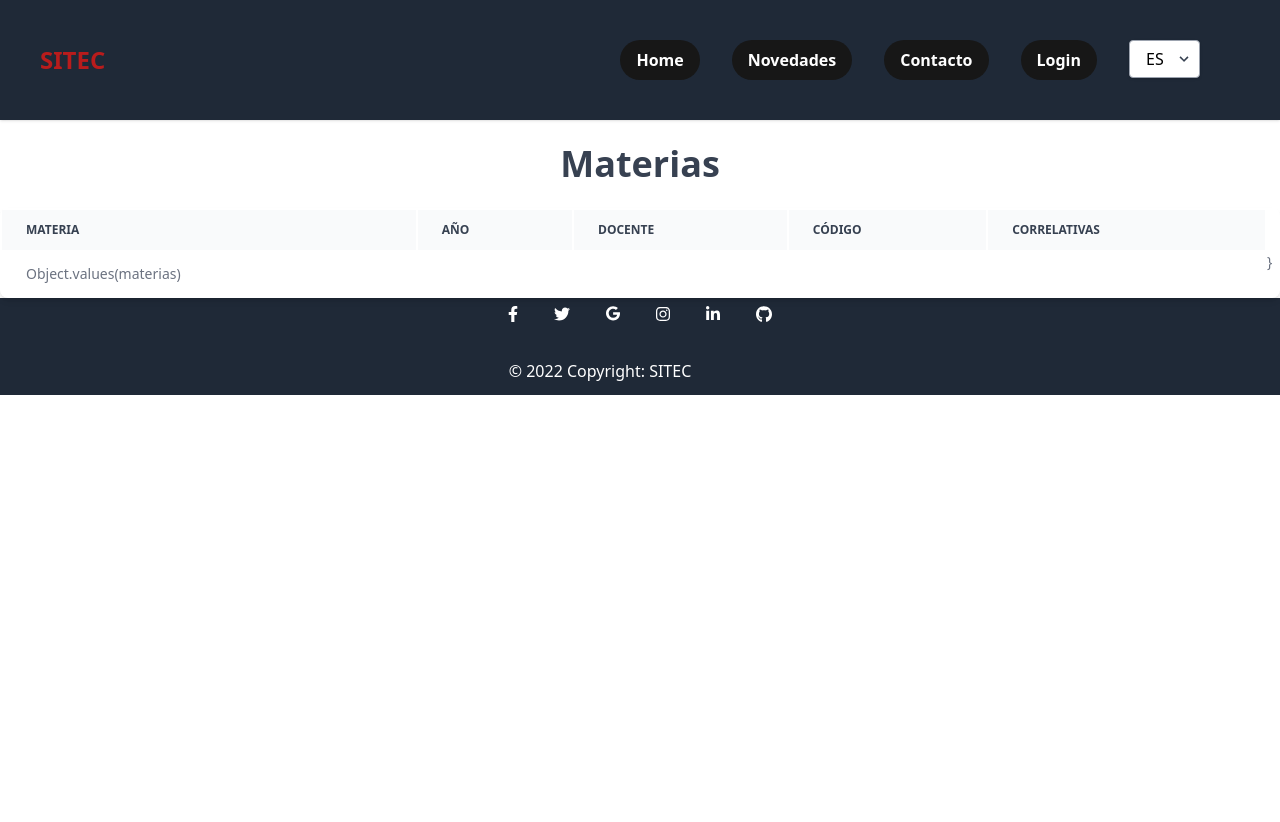
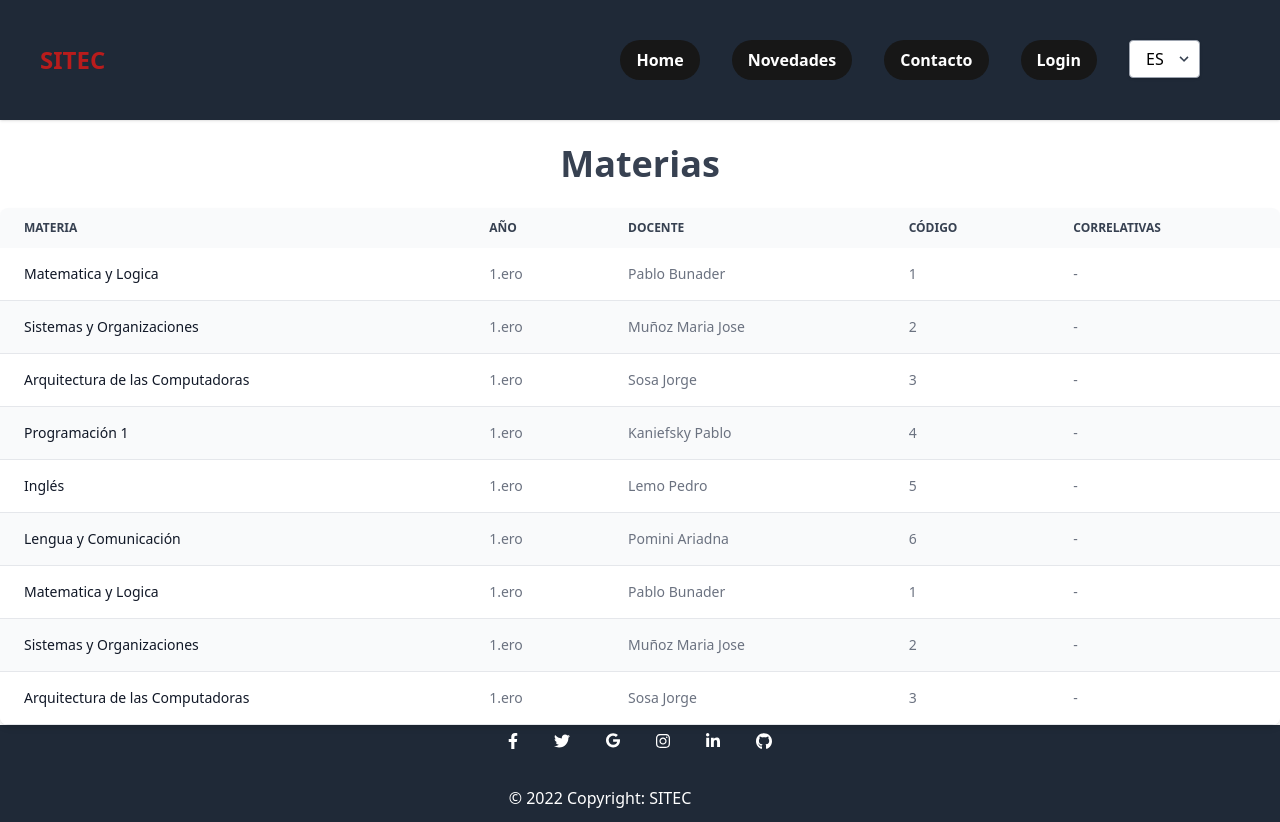
Before and after one commit to Agustindardanelli-stack/EFI-programacion, a React (Create React App) app: page /Materias in a window 1280 px wide. Before the commit the page ends 800 px from the top, so only its background shows below. Built offline with nearby package versions, Linux system fonts and the light colour scheme.

Commit message:
ultimos cambios

```diff
--- a/src/components/Materias.js
+++ b/src/components/Materias.js
@@ -1,149 +1,14 @@
 import { list } from 'postcss'
 import React from 'react'
 
-const MateriasItec = () => {
-    let materias = [
-        {
-        Nombre: "Matemática y Logica",
-        Anio: "1.ero",
-        Docente: "Bunader Pablo",
-        Codigo: 1,
-        Correlatividades: "-",
-        },
-        {
-        Nombre: "Sistemas y Organizaciones",
-        Anio: "1.ero",
-        Docente: "Muños María José",
-        Codigo: 2,
-        Correlatividades: "-",
-        },
-        {
-        Nombre: "Arquitectura de las Computadoras",
-        Anio: "1.ero",
-        Docente: "Sosa Jorge",
-        Codigo: 3,
-        Correlatividades: "-",
-        },
-        {
-        Nombre: "Programación 1",
-        Anio: "1.ero",
-        Docente: "Kaniefsky Pablo",
-        Codigo: 4,
-        Correlatividades: "-",
-        },
-        {
-        Nombre: "Inglés",
-        Anio: "1.ero",
-        Docente: "Lemo Pedro",
-        Codigo: 5,
-        Correlatividades: "-",
-        },
-        {
-        Nombre: "Lengua y Comunicación",
-        Anio: "1.ero",
-        Docente: "Pomini Ariadna",
-        Codigo: 6,
-        Correlatividades: "-",
-        },
-        {
-        Nombre: "Sistemas Operativos",
-        Anio: "2.do",
-        Docente: "Sosa Jorge",
-        Codigo: 7,
-        Correlatividades: 3,
-        },
-        {
-        Nombre: "Matemática Aplicada",
-        Anio: "2.do",
-        Docente: "Sosa Jorge",
-        Codigo: 8,
-        Correlatividades: 1,
-        },
-        {
-        Nombre: "Modelado de Sistemas",
-        Anio: "2.do",
-        Docente: "Moragues Egle",
-        Codigo: 9,
-        Correlatividades: "2-6",
-        },
-        {
-        Nombre: "Programción 2",
-        Anio: "2.do",
-        Docente: "Sambrenil Mauricio",
-        Codigo: 10,
-        Correlatividades: 4,
-        },
-        {
-        Nombre: "Bases de Datos",
-        Anio: "2.do",
-        Docente: "Bunader Pablo",
-        Codigo: 11,
-        Correlatividades: 4,
-        },
-        {
-        Nombre: "Práctica Profesionalizante 1",
-        Anio: "2.do",
-        Docente: "Cabral Mario",
-        Codigo: 12,
-        Correlatividades: "2-4-5",
-        },
-        {
-        Nombre: "Interfaz de Usuario",
-        Anio: "3.ero",
-        Docente: "Cabral Mario",
-        Codigo: 13,
-        Correlatividades: 9,
-        },
-        {
-        Nombre: "Redes",
-        Anio: "3.ero",
-        Docente: "Dellafiore Ariel",
-        Codigo: 14,
-        Correlatividades: 7,
-        },
-        {
-        Nombre: "Ingeniería de Software",
-        Anio: "3.ero",
-        Docente: "Lucero Matías",
-        Codigo: 15,
-        Correlatividades: 9,
-        },
-        {
-        Nombre: "Programación 3",
-        Anio: "3.ero",
-        Docente: "Muñoz Fernando",
-        Codigo: 16,
-        Correlatividades: "10-11",
-        },
-        {
-        Nombre: "Validación y Verificación de Programas",
-        Anio: "3.ero",
-        Docente: "Moragues Egle",
-        Codigo: 17,
-        Correlatividades: "8-10",
-        },
-        {
-        Nombre: "Ética y Deontología Profesional",
-        Anio: "3.ero",
-        Docente: "Tissera Clara",
-        Codigo: 18,
-        Correlatividades: 6,
-        },
-        {
-        Nombre: "Práctica Profesionalizante 2",
-        Anio: "3.ero",
-        Docente: "Huck Marcelo",
-        Codigo: 19,
-        Correlatividades: 12,
-        },
-        ]
-
-    return (
+const Materias = () => {
+    const listadoMaterias = ["Matematica", "Ingles", "redes"]
+  return (
     <section>
         <h1 className='text-center text-4xl font-bold text-gray-700 py-6'>Materias</h1>
         <div class="overflow-x-auto relative shadow-md sm:rounded-lg">
-    <table class="w-full text-sm text-left text-gray-500 dark:text-gray-400 border-separate ">
-        <thead class="text-xs text-gray-700 uppercase bg-gray-50 dark:bg-gray-800 dark:text-gray-400">
+    <table class="w-full text-sm text-left text-gray-500 dark:text-gray-400">
+        <thead class="text-xs text-gray-700 uppercase bg-gray-50 dark:bg-gray-700 dark:text-gray-400">
             <tr>
                 <th scope="col" class="py-3 px-6">
                     Materia
@@ -162,25 +27,159 @@ const MateriasItec = () => {
                 </th>
             </tr>
         </thead>
-        <tbody class="dark:bg-gray-700">
-                <tr>
-
-                <td class="py-3 px-6">
-                    Object.values(materias)
+        <tbody>
+                <tr class="bg-white border-b dark:bg-gray-900 dark:border-gray-700">
+                <th scope="row" class="py-4 px-6 font-medium text-gray-900 whitespace-nowrap dark:text-white">
+                    Matematica y Logica
+                </th>
+                <td class="py-4 px-6">
+                    1.ero
                 </td>
-                <td class="py-3 px-6">
-                    {materias.Anio}
+                <td class="py-4 px-6">
+                    Pablo Bunader
                 </td>
-                <td class="py-3 px-6">
-                    {materias.Docente}
+                <td class="py-4 px-6">
+                    1
                 </td>
-                <td class="py-3 px-6">
-                    {materias.Codigo}
+                <td class="py-4 px-6">
+                    -
                 </td>
-                <td class="py-3 px-6">
-                    {materias.Correlatividades}
+            </tr>
+            <tr class="bg-gray-50 border-b dark:bg-gray-800 dark:border-gray-700">
+                <th scope="row" class="py-4 px-6 font-medium text-gray-900 whitespace-nowrap dark:text-white">
+                    Sistemas y Organizaciones
+                </th>
+                <td class="py-4 px-6">
+                    1.ero
                 </td>
-                }
+                <td class="py-4 px-6">
+                    Muñoz Maria Jose
+                </td>
+                <td class="py-4 px-6">
+                    2
+                </td>
+                <td class="py-4 px-6">
+                    -
+                </td>
+            </tr>
+            <tr class="bg-white border-b dark:bg-gray-900 dark:border-gray-700">
+                <th scope="row" class="py-4 px-6 font-medium text-gray-900 whitespace-nowrap dark:text-white">
+                    Arquitectura de las Computadoras
+                </th>
+                <td class="py-4 px-6">
+                    1.ero
+                </td>
+                <td class="py-4 px-6">
+                    Sosa Jorge
+                </td>
+                <td class="py-4 px-6">
+                    3
+                </td>
+                <td class="py-4 px-6">
+                    -
+                </td>
+            </tr>
+            <tr class="bg-gray-50 border-b dark:bg-gray-800 dark:border-gray-700">
+                <th scope="row" class="py-4 px-6 font-medium text-gray-900 whitespace-nowrap dark:text-white">
+                    Programación 1
+                </th>
+                <td class="py-4 px-6">
+                    1.ero
+                </td>
+                <td class="py-4 px-6">
+                    Kaniefsky Pablo
+                </td>
+                <td class="py-4 px-6">
+                    4
+                </td>
+                <td class="py-4 px-6">
+                    -
+                </td>
+            </tr>
+            <tr class="bg-white border-b dark:bg-gray-900 dark:border-gray-700">
+                <th scope="row" class="py-4 px-6 font-medium text-gray-900 whitespace-nowrap dark:text-white">
+                    Inglés
+                </th>
+                <td class="py-4 px-6">
+                    1.ero
+                </td>
+                <td class="py-4 px-6">
+                    Lemo Pedro
+                </td>
+                <td class="py-4 px-6">
+                    5
+                </td>
+                <td class="py-4 px-6">
+                    -
+                </td>
+            </tr>
+            <tr class="bg-gray-50 border-b dark:bg-gray-800 dark:border-gray-700">
+                <th scope="row" class="py-4 px-6 font-medium text-gray-900 whitespace-nowrap dark:text-white">
+                    Lengua y Comunicación
+                </th>
+                <td class="py-4 px-6">
+                    1.ero
+                </td>
+                <td class="py-4 px-6">
+                    Pomini Ariadna
+                </td>
+                <td class="py-4 px-6">
+                    6
+                </td>
+                <td class="py-4 px-6">
+                    -
+                </td>
+            </tr>
+            <tr class="bg-white border-b dark:bg-gray-900 dark:border-gray-700">
+                <th scope="row" class="py-4 px-6 font-medium text-gray-900 whitespace-nowrap dark:text-white">
+                    Matematica y Logica
+                </th>
+                <td class="py-4 px-6">
+                    1.ero
+                </td>
+                <td class="py-4 px-6">
+                    Pablo Bunader
+                </td>
+                <td class="py-4 px-6">
+                    1
+                </td>
+                <td class="py-4 px-6">
+                    -
+                </td>
+            </tr>
+            <tr class="bg-gray-50 border-b dark:bg-gray-800 dark:border-gray-700">
+                <th scope="row" class="py-4 px-6 font-medium text-gray-900 whitespace-nowrap dark:text-white">
+                    Sistemas y Organizaciones
+                </th>
+                <td class="py-4 px-6">
+                    1.ero
+                </td>
+                <td class="py-4 px-6">
+                    Muñoz Maria Jose
+                </td>
+                <td class="py-4 px-6">
+                    2
+                </td>
+                <td class="py-4 px-6">
+                    -
+                </td>
+            </tr>
+            <tr class="bg-white border-b dark:bg-gray-900 dark:border-gray-700">
+                <th scope="row" class="py-4 px-6 font-medium text-gray-900 whitespace-nowrap dark:text-white">
+                    Arquitectura de las Computadoras
+                </th>
+                <td class="py-4 px-6">
+                    1.ero
+                </td>
+                <td class="py-4 px-6">
+                    Sosa Jorge
+                </td>
+                <td class="py-4 px-6">
+                    3
+                </td>
+                <td class="py-4 px-6">
+                    -
+                </td>
             </tr>
         </tbody>
     </table>
@@ -189,4 +188,4 @@ const MateriasItec = () => {
   )
 }
 
-export default MateriasItec
+export default Materias
--- a/src/mocks/mock_materias.js
+++ b/src/mocks/mock_materias.js
@@ -1,36 +1,141 @@
-const materiasMock = () => {
-  const materiasList = [
+const MateriasMock= () => {
+  let materias = [
       {
-      id: 1,
-      name: 'Programacion III',
+      Nombre: "Matemática y Logica",
+      Anio: "1.ero",
+      Docente: "Bunader Pablo",
+      Codigo: 1,
+      Correlatividades: "-",
       },
       {
-      id: 2,
-      name: 'Etica',
+      Nombre: "Sistemas y Organizaciones",
+      Anio: "1.ero",
+      Docente: "Muños María José",
+      Codigo: 2,
+      Correlatividades: "-",
       },
       {
-      id: 3,
-      name: 'Validacion',
+      Nombre: "Arquitectura de las Computadoras",
+      Anio: "1.ero",
+      Docente: "Sosa Jorge",
+      Codigo: 3,
+      Correlatividades: "-",
       },
       {
-      id: 4,
-      name: 'Ingenieria',
+      Nombre: "Programación 1",
+      Anio: "1.ero",
+      Docente: "Kaniefsky Pablo",
+      Codigo: 4,
+      Correlatividades: "-",
       },
       {
-      id: 5,
-      name: 'Redes',
+      Nombre: "Inglés",
+      Anio: "1.ero",
+      Docente: "Lemo Pedro",
+      Codigo: 5,
+      Correlatividades: "-",
       },
       {
-      id: 6,
-      name: 'Interfaz de usuario',
+      Nombre: "Lengua y Comunicación",
+      Anio: "1.ero",
+      Docente: "Pomini Ariadna",
+      Codigo: 6,
+      Correlatividades: "-",
       },
       {
-      id: 7,
-      name: 'PP2',
+      Nombre: "Sistemas Operativos",
+      Anio: "2.do",
+      Docente: "Sosa Jorge",
+      Codigo: 7,
+      Correlatividades: 3,
+      },
+      {
+      Nombre: "Matemática Aplicada",
+      Anio: "2.do",
+      Docente: "Sosa Jorge",
+      Codigo: 8,
+      Correlatividades: 1,
+      },
+      {
+      Nombre: "Modelado de Sistemas",
+      Anio: "2.do",
+      Docente: "Moragues Egle",
+      Codigo: 9,
+      Correlatividades: "2-6",
+      },
+      {
+      Nombre: "Programción 2",
+      Anio: "2.do",
+      Docente: "Sambrenil Mauricio",
+      Codigo: 10,
+      Correlatividades: 4,
+      },
+      {
+      Nombre: "Bases de Datos",
+      Anio: "2.do",
+      Docente: "Bunader Pablo",
+      Codigo: 11,
+      Correlatividades: 4,
+      },
+      {
+      Nombre: "Práctica Profesionalizante 1",
+      Anio: "2.do",
+      Docente: "Cabral Mario",
+      Codigo: 12,
+      Correlatividades: "2-4-5",
+      },
+      {
+      Nombre: "Interfaz de Usuario",
+      Anio: "3.ero",
+      Docente: "Cabral Mario",
+      Codigo: 13,
+      Correlatividades: 9,
+      },
+      {
+      Nombre: "Redes",
+      Anio: "3.ero",
+      Docente: "Dellafiore Ariel",
+      Codigo: 14,
+      Correlatividades: 7,
+      },
+      {
+      Nombre: "Ingeniería de Software",
+      Anio: "3.ero",
+      Docente: "Lucero Matías",
+      Codigo: 15,
+      Correlatividades: 9,
+      },
+      {
+      Nombre: "Programación 3",
+      Anio: "3.ero",
+      Docente: "Muñoz Fernando",
+      Codigo: 16,
+      Correlatividades: "10-11",
+      },
+      {
+      Nombre: "Validación y Verificación de Programas",
+      Anio: "3.ero",
+      Docente: "Moragues Egle",
+      Codigo: 17,
+      Correlatividades: "8-10",
+      },
+      {
+      Nombre: "Ética y Deontología Profesional",
+      Anio: "3.ero",
+      Docente: "Tissera Clara",
+      Codigo: 18,
+      Correlatividades: 6,
+      },
+      {
+      Nombre: "Práctica Profesionalizante 2",
+      Anio: "3.ero",
+      Docente: "Huck Marcelo",
+      Codigo: 19,
+      Correlatividades: 12,
       },
       ]
 
-  return materiasList
+  return materias
 }
 
-export default materiasMock
+export default MateriasMock
```
Lines whose indentation alone changed are shown as unchanged.
